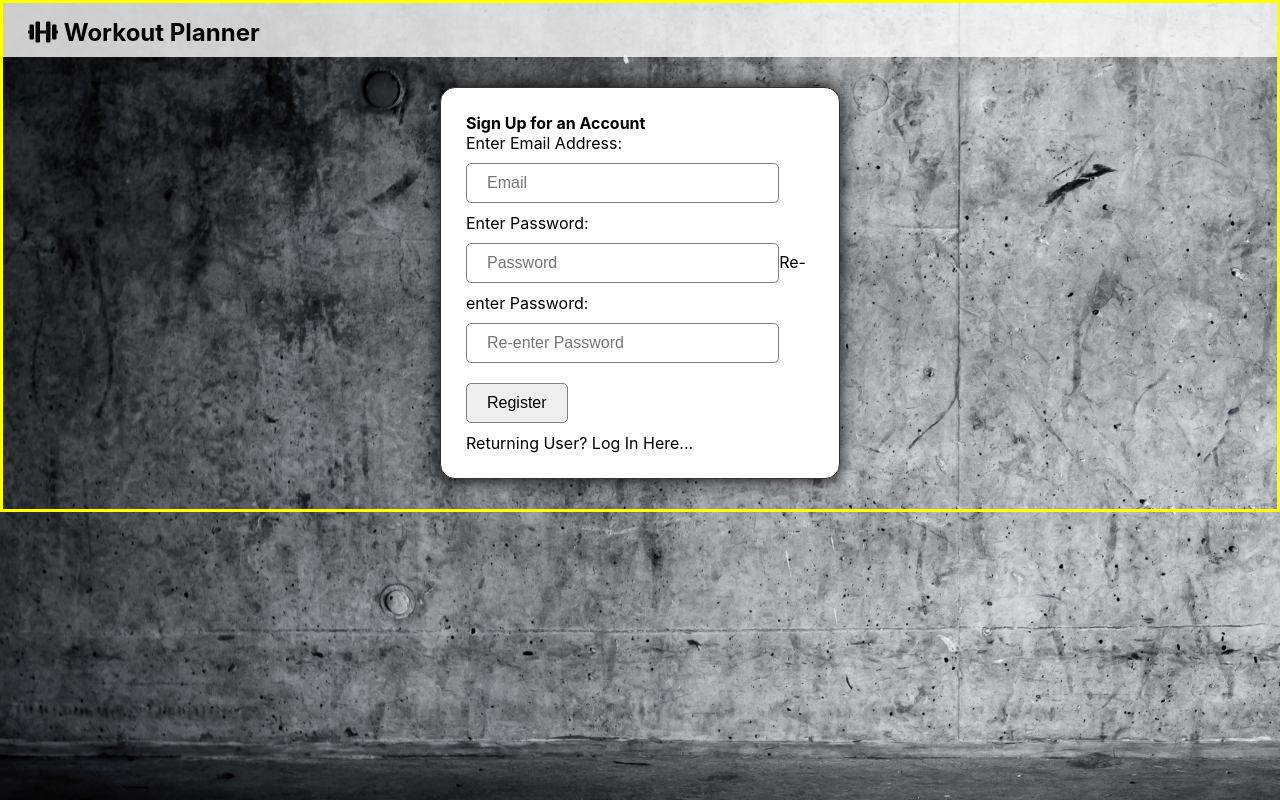
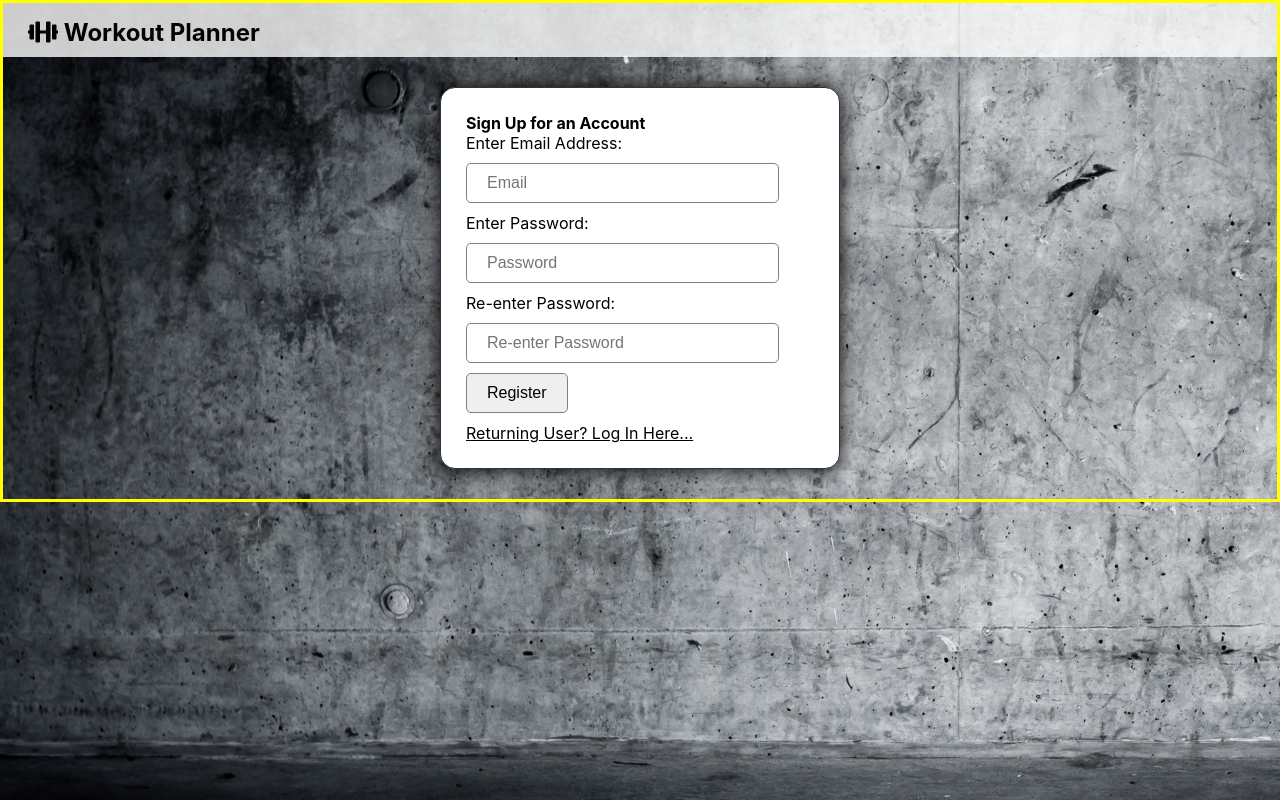
Before and after one commit to EvanPoe/workout-planner-capstone-client, a React (Create React App) app: page /signup in a window 1280 px wide. Built offline with nearby package versions, Linux system fonts and the light colour scheme.

Commit message:
Improved Log in and Sign up call to action

```diff
--- a/src/App.css
+++ b/src/App.css
@@ -171,6 +171,10 @@ div#root div.App div.welcome-page section.login-form {
   max-width: 400px;
 }
 
+a.new-user-cta {
+  text-decoration: underline;
+}
+
 div#root
   div.App
   div.welcome-page
@@ -213,22 +217,6 @@ div#root div.App div.empty-library {
   padding: 10px;
 }
 
-/* .welcome-fieldset {
-  display: flex;
-  flex-direction: column;
-  min-width: 200px;
-  max-width: 400px;
-  margin: auto;
-  text-align: center;
-}
-
-.welcome-fieldset div,
-label,
-input {
-  margin-left: auto;
-  margin-right: auto;
-} */
-
 div#root div.App div.login-page form.login-form {
   padding: 25px;
   margin: 30px auto;
@@ -260,6 +248,11 @@ div#root
   margin-bottom: 10px;
 }
 
+#root > div > div.login-page > form > fieldset > input[type=submit]:hover {
+  cursor: pointer;
+  background-color: rgb(173, 173, 173);
+}
+
 div#root div.App div.sign-up-page form.login-form {
   padding: 25px;
   margin: 30px auto;
@@ -271,18 +264,21 @@ div#root div.App div.sign-up-page form.login-form {
   max-width: 400px;
 }
 
-div#root
-  div.App
-  div.sign-up-page
-  form.login-form
-  fieldset.welcome-fieldset
-  > input[type="text"],
-input[type="password"] {
+div#root div.App div.sign-up-page form.login-form fieldset.welcome-fieldset > input[type="text"], input[type="password"] {
   width: 90%;
+}
+
+#root > div > div.sign-up-page > form > fieldset > input {
+  display: block;
 }
 
 #root > div > div.sign-up-page > form > fieldset > a {
   display: block;
+}
+
+#root > div > div.sign-up-page > form > fieldset > input[type=submit]:hover {
+  cursor: pointer;
+  background-color: rgb(173, 173, 173);
 }
 
 .library-intro {
@@ -411,15 +407,27 @@ div#root div.App div.exercise-list {
   background-color: rgb(63, 193, 216);
 }
 
-#root > div > div.workout-builder > form > fieldset > section > input.builder-create {
+#root
+  > div
+  > div.workout-builder
+  > form
+  > fieldset
+  > section
+  > input.builder-create {
   margin-left: 5px;
   color: white;
   background-color: rgb(0, 90, 0);
 }
 
-#root > div > div.workout-builder > form > fieldset > section > input.builder-create:hover {
+#root
+  > div
+  > div.workout-builder
+  > form
+  > fieldset
+  > section
+  > input.builder-create:hover {
   cursor: pointer;
-  background-color: rgb(53, 170, 53)
+  background-color: rgb(53, 170, 53);
 }
 
 .non-cta {
--- a/src/components/Home.js
+++ b/src/components/Home.js
@@ -14,8 +14,8 @@ export class Home extends Component {
                     <fieldset className="welcome-fieldset">
                         <h3 className="welcome-message">A customized workout just for you is only a few clicks away!</h3>
                         <label htmlFor="get-started">Let's Get Started!</label>
-                        <NavLink to='/Login'>Login</NavLink>
-                        <NavLink to='/Signup'>New User? Create an Account Here...</NavLink>
+                        <NavLink to='/Login' className="new-user-cta">Login</NavLink>
+                        <NavLink to='/Signup' className="new-user-cta">New User? Create an Account Here...</NavLink>
                         {/* <input name="get-started" type="submit" value="Log In" />
                         <a href="/">New User? Create an Account Here...</a> */}
                     </fieldset>
--- a/src/components/Login.js
+++ b/src/components/Login.js
@@ -130,7 +130,7 @@ export class Login extends Component {
             {/* <label htmlFor="get-started">Let's Get Going!</label> */}
             <input name="get-started" type="submit" value="Log In" />
             <p className="login-demo">Demo Email: test@gmail.com<br/>Demo Password: TestPassword123</p>
-            <NavLink to='/Signup'>New User? Create an Account Here...</NavLink>
+            <NavLink to='/Signup' className="new-user-cta">New User? Create an Account Here...</NavLink>
             {/* <a href="placeholder">New User? Create an Account Here...</a> */}
           </fieldset>
         </form>
--- a/src/components/Signup.js
+++ b/src/components/Signup.js
@@ -138,7 +138,7 @@ export class Signup extends Component {
             />
             {/* <label htmlFor="getStarted">Let's Get Started!</label> */}
             <input name="getStarted" type="submit" value="Register" />
-            <NavLink to="/Login">Returning User? Log In Here...</NavLink>
+            <NavLink to="/Login" className="new-user-cta">Returning User? Log In Here...</NavLink>
             {/* <a href="placeholder">Returning User? Log In Here...</a> */}
           </fieldset>
         </form>
```
